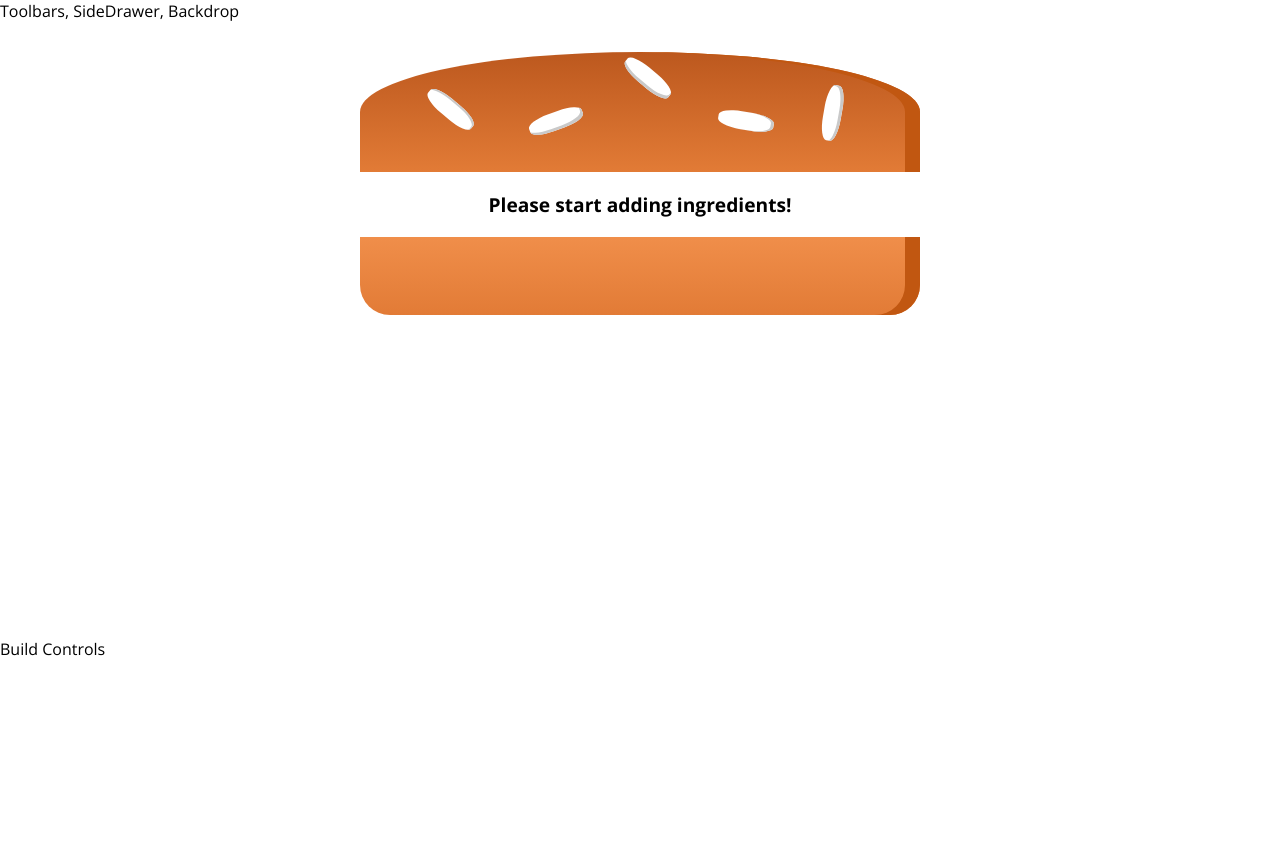
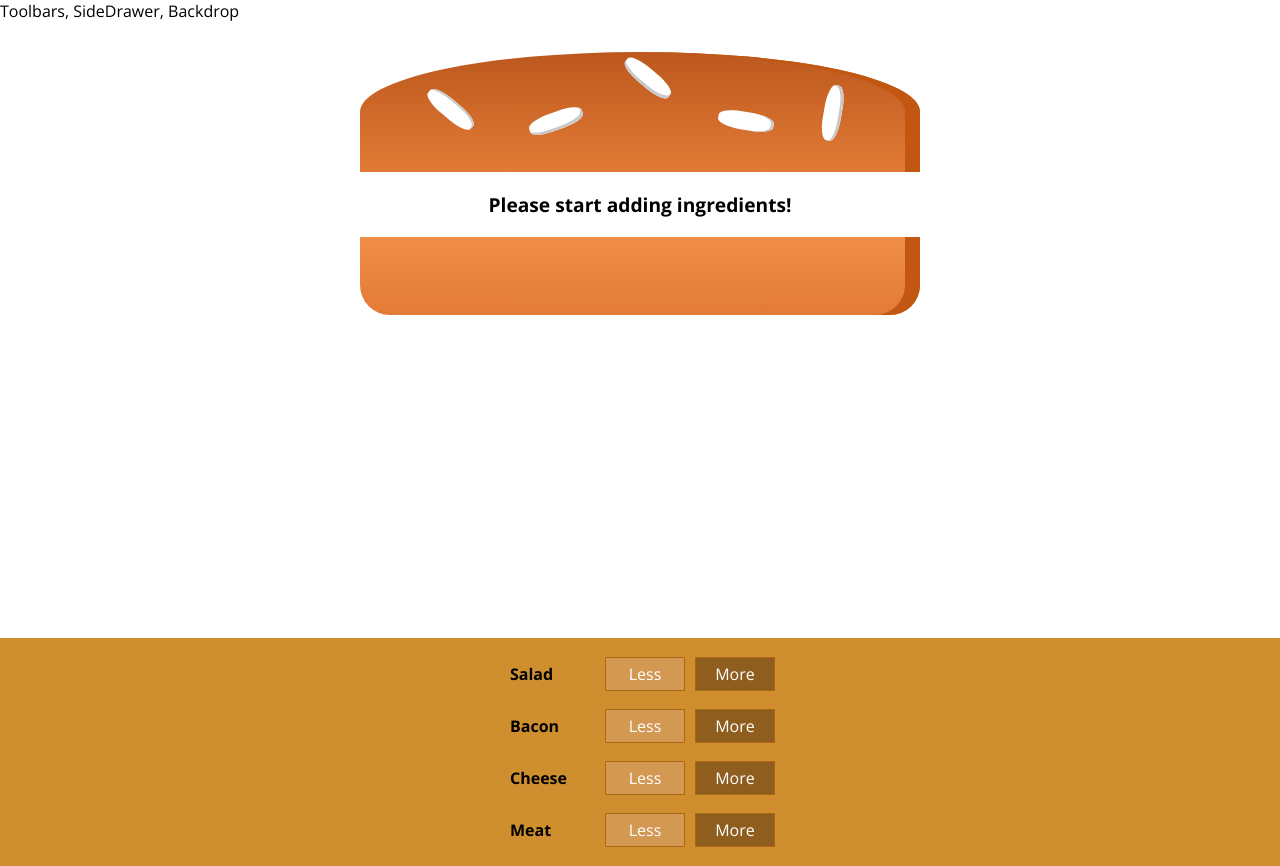
Before and after one commit to frankliuyh/burger-builder, a React app: page / in a window 1280 px wide. Before the commit the page ends 800 px from the top, so only its background shows below. Built offline with nearby package versions, Linux system fonts and the light colour scheme.

Commit message:
add BuildControls

```diff
--- a/src/components/Burger/BuildControls/BuildControls.js
+++ b/src/components/Burger/BuildControls/BuildControls.js
@@ -1,7 +1,17 @@
 import React from 'react';
+import BuildControl from './BuildControl/BuildControl';
+import classes from './BuildControls.css';
+
+const controls = [
+    {label: 'Salad', type: 'salad'},
+    {label: 'Bacon', type: 'bacon'},
+    {label: 'Cheese', type: 'cheese'},
+    {label: 'Meat', type: 'meat'},
+];
 
 const buildControls = () => (
-    <div>
+    <div className={classes.BuildControls}>
+        {controls.map(ctrl => <BuildControl key={ctrl.label} label={ctrl.label} />)}
     </div>
 );
 
--- a/src/containers/BurgerBuilder/BurgerBuilder.js
+++ b/src/containers/BurgerBuilder/BurgerBuilder.js
@@ -1,5 +1,6 @@
 import React, {Component} from 'react';
 import Burger from '../../components/Burger/Burger';
+import BuildControls from '../../components/Burger/BuildControls/BuildControls';
 
 class BurgerBuilder extends Component {
     state = {
@@ -15,7 +16,7 @@
         return (
             <React.Fragment>
                 <Burger ingredients={this.state.ingredients} />
-                <div>Build Controls</div>
+                <BuildControls />
             </React.Fragment>
         );
     }
```
